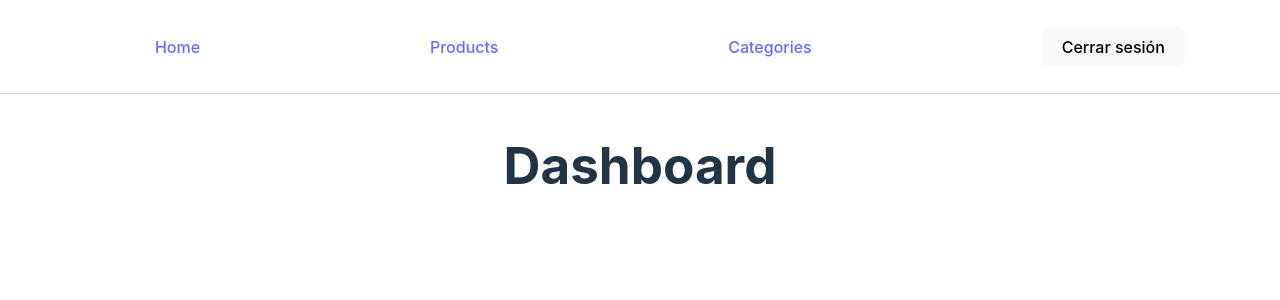
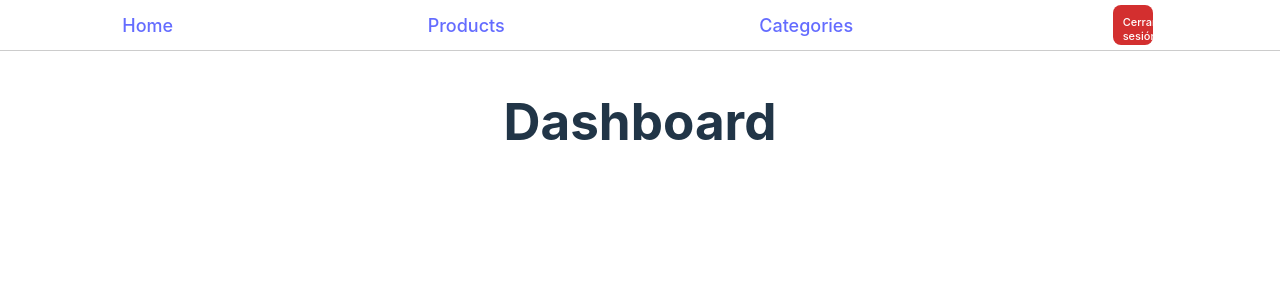
Before and after one commit to alexmm23/punto-de-venta-frontend, a React (Vite) app: page /dashboard in a window 1280 px wide. Shown: the top 300 px of the page. Built offline with nearby package versions, Linux system fonts and the light colour scheme; sample sign-in values are in the browser's storage.

Commit message:
Estilos de la aplicacion

```diff
--- a/src/App.css
+++ b/src/App.css
@@ -1,11 +1,6 @@
-/* #root {
+body {
   min-height: 100vh;
-  display: flex;
-  justify-content: center;
-  flex-direction: column;
-  align-items: center;
-} */
-
+}
 .form {
   display: flex;
   flex-direction: column;
@@ -86,6 +81,7 @@
 }
 .section-center {
   margin: 0 auto;
+  width: 80%;
 }
 .text-center {
   text-align: center;
@@ -96,17 +92,34 @@
   justify-content: space-between;
   align-items: center;
   width: 100%;
-  padding: 10px;
+  height: 50px;
   color: aquamarine;
   border-bottom: 1px solid #ccc;
+  font-size: large;
+}
+.text-aquamarine {
+  color: rgb(54, 193, 244);
+  text-emphasis: none;
+  text-decoration: none;
+  font-weight: bold;
+  font-size: 1.2em;
+  transition: color 0.5s;
+}
+.text-aquamarine:hover {
+  color: #e3f6fe;
+  transition: color 0.5s;
+  border-bottom: #fefffe 1px solid;
 }
 .navigationBar > ul {
   display: flex;
   width: 100%;
-  gap: 20px;
+  gap: 10px;
   list-style-type: none;
   justify-content: space-around;
   align-items: center;
+  margin: 0;
+  padding: 0;
+  box-sizing: border-box;
 }
 
 .error-pill {
@@ -120,3 +133,33 @@
   border-color: #700e18;
   margin: 10px;
 }
+.row {
+  display: flex;
+  justify-content: space-between;
+  align-items: center;
+  margin: 10px;
+}
+
+.btn-logout {
+  background-color: #d32f2f;
+  font-size: 11px;
+  color: white;
+  padding: 10px;
+  margin: 5px;
+  width: 40px;
+  height: 40px;
+  border: none;
+  cursor: pointer;
+}
+
+.btn-logout:hover {
+  background-color: #a41e2d;
+}
+img {
+  width: 100%;
+  height: auto;
+  margin: 0 auto;
+  display: flex;
+  flex-direction: column;
+  align-self: center;
+}
```
